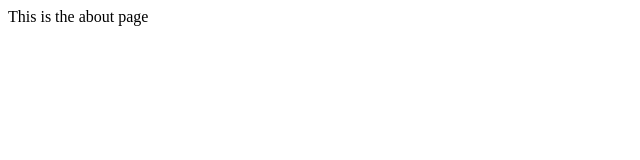
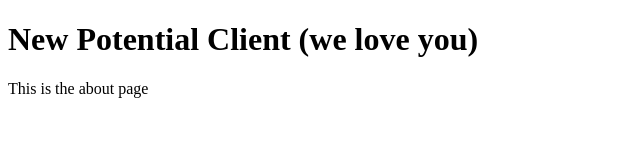
Before and after one commit to Swassi/first-git-repo, a website: page about.html in a window 1280 px wide. Shown: the whole page, without its empty margins (0-640 px from the left). Drawn offline with Linux system fonts and the light colour scheme.

Commit message:
modified about page for potential client

```diff
--- a/about.html
+++ b/about.html
@@ -1,6 +1,10 @@
 <!DOCTYPE html>
 <html>
     <body>
+        <h1>New Potential Client (we love you)</h1>
+
         This is the about page
+
+    <!-- This is the new form -->
     </body>
 </html>
```
Also changed, not shown: 1 other file.
